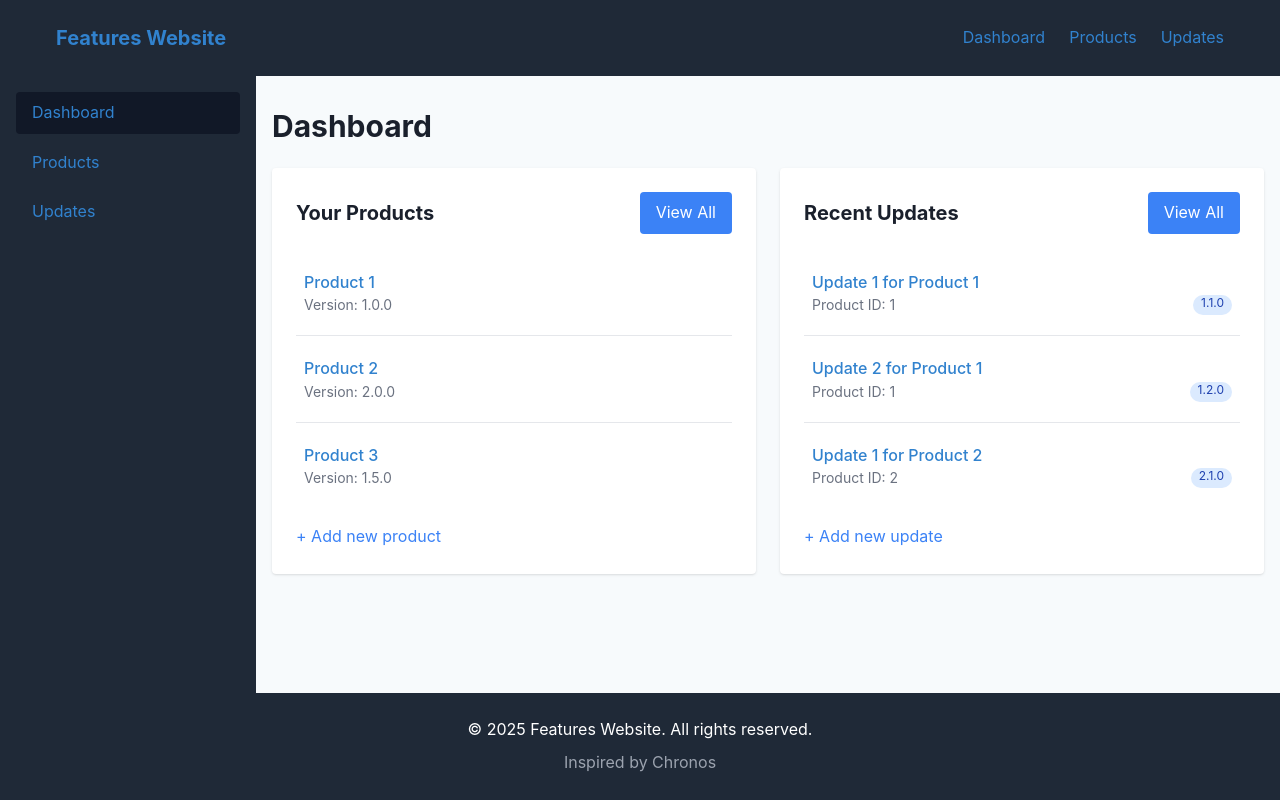
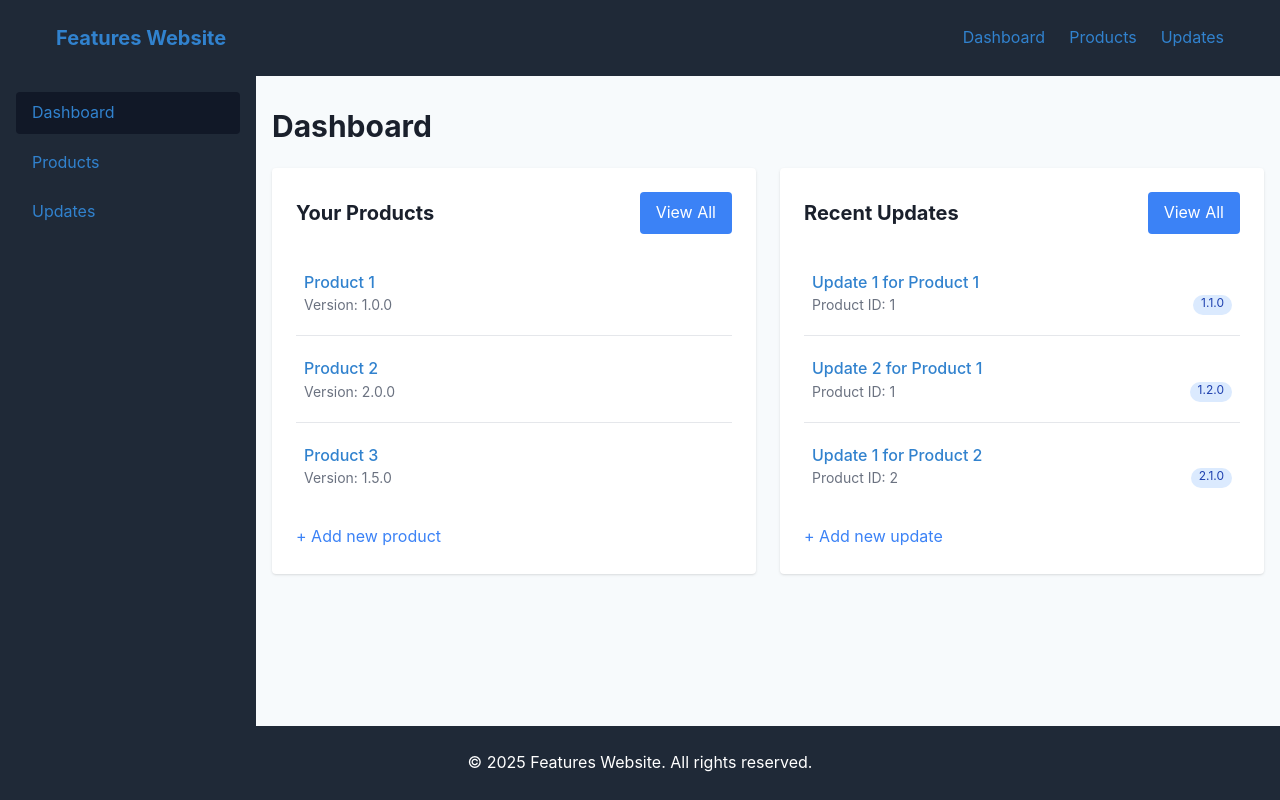
Before and after one commit to OmarElhagagy/Feautres-Website, a React (Vite) app: page /dashboard in a window 1280 px wide. Built offline with nearby package versions, Linux system fonts and the light colour scheme.

Commit message:
removed unecessary text

```diff
--- a/src/components/layout/Footer.jsx
+++ b/src/components/layout/Footer.jsx
@@ -3,7 +3,6 @@ function Footer() {
     <footer className="bg-gray-800 text-white py-6">
       <div className="container mx-auto px-4 text-center">
         <p>&copy; {new Date().getFullYear()} Features Website. All rights reserved.</p>
-        <p className="mt-2 text-gray-400">Inspired by Chronos</p>
       </div>
     </footer>
   );
```
